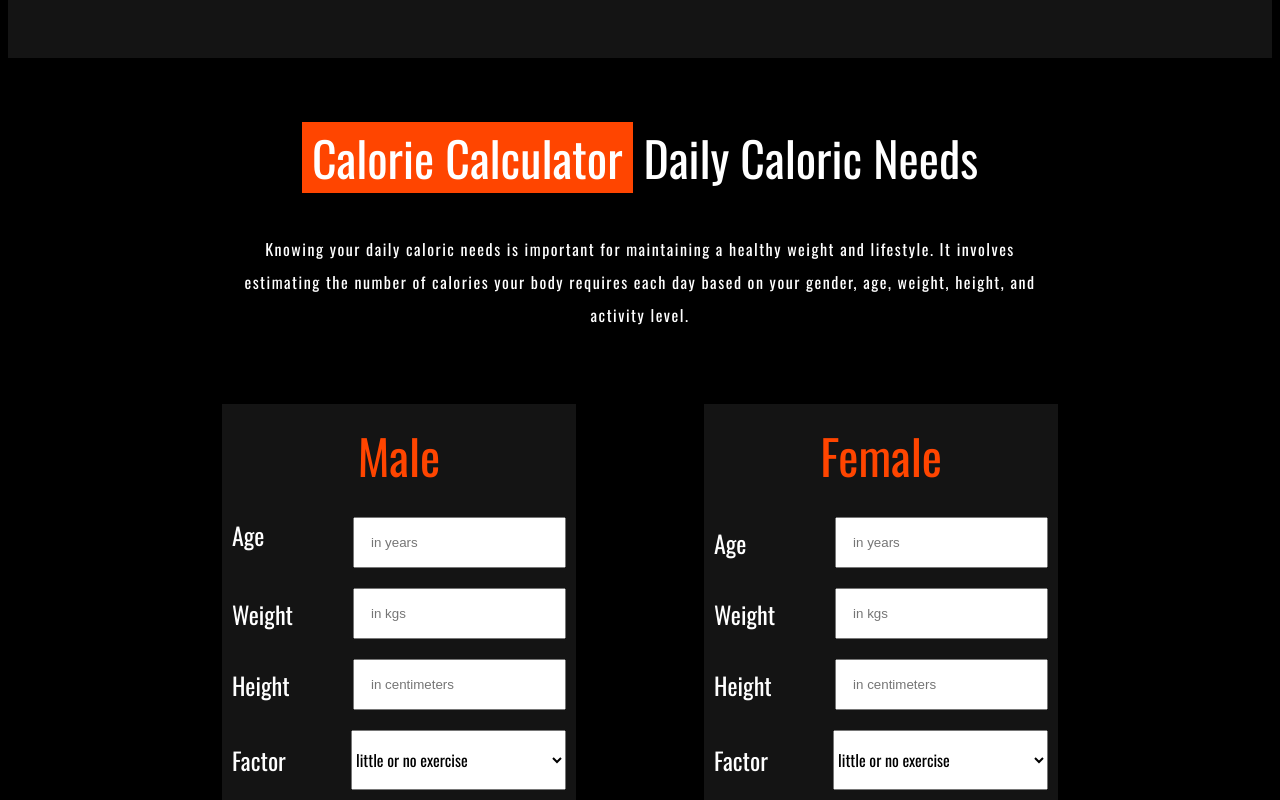
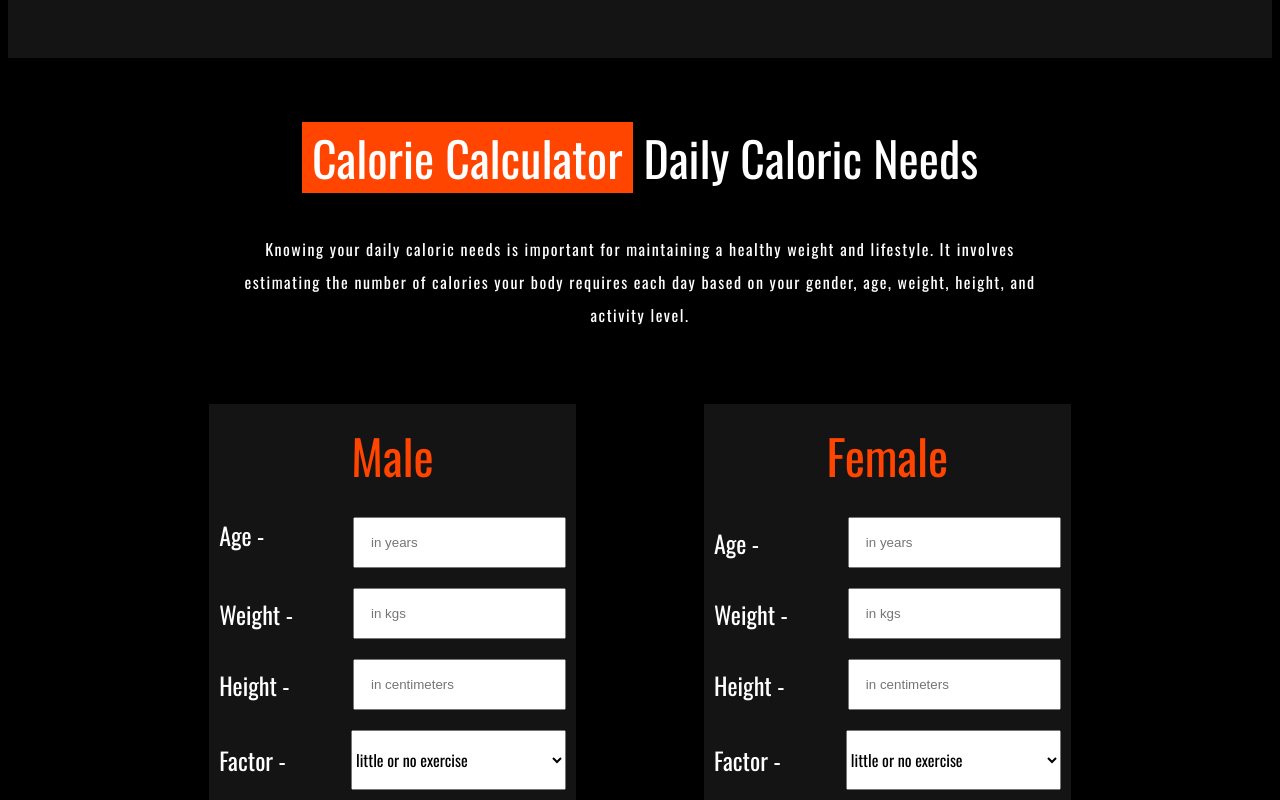
Before and after one commit to ankitsingh2105/GYM-website, a React (Vite) app: page / in a window 1280 px wide. Shown: the part 2000-2800 px from the top of the page. Built offline with nearby package versions, Linux system fonts and the light colour scheme.

Commit message:
first commit

```diff
--- a/src/Components/Calculator/Calculator.jsx
+++ b/src/Components/Calculator/Calculator.jsx
@@ -74,24 +74,24 @@ export default function Calculator() {
                         <div className="Calc_card align2">
                             <div className="text12">Male</div>
                             <div className="Calc_section">
-                                <div className="age">Age </div>
+                                <div className="age">Age - </div>
                                 <input ref={age1} type="text" placeholder="in years" className='height_input' />
                             </div>
                             <div className="Calc_section align">
                                 <div className="weight">
-                                    Weight
+                                    Weight -
                                 </div>
                                 <input ref={weight1} type="text" placeholder="in kgs" className='height_input' />
                             </div>
                             <div className="Calc_section align">
                                 <div className="height">
-                                    Height
+                                    Height -
                                 </div>
                                 <input ref={height1} type="text" placeholder="in centimeters" className='height_input' />
                             </div>
                             <div className="Calc_section align">
                                 <div className="height">
-                                    Factor
+                                    Factor -
                                 </div>
                                 <select ref={value1} name="cars" id="cars">
                                     <option value="volvo">little or no exercise</option>
@@ -108,24 +108,24 @@ export default function Calculator() {
                         <div className="Calc_card align2">
                             <div className="text12">Female</div>
                             <div className="Calc_section align">
-                                <div className="age">Age </div>
+                                <div className="age">Age - </div>
                                 <input ref={age2} type="text" placeholder="in years" className='height_input' />
                             </div>
                             <div className="Calc_section align">
                                 <div className="weight">
-                                    Weight
+                                    Weight -
                                 </div>
                                 <input ref={weight2} type="text" placeholder="in kgs" className='height_input' />
                             </div>
                             <div className="Calc_section align">
                                 <div className="height">
-                                    Height
+                                    Height -
                                 </div>
                                 <input ref={height2} type="text" placeholder="in centimeters" className='height_input' />
                             </div>
                             <div className="Calc_section align">
                                 <div className="height">
-                                    Factor
+                                    Factor -
                                 </div>
                                 <select ref={value2} name="cars" id="cars">
                                     <option value="volvo">little or no exercise</option>
--- a/src/Components/Navbar/Navbar.css
+++ b/src/Components/Navbar/Navbar.css
@@ -83,6 +83,7 @@ body {
     background-color: var(--main-color);
     border-radius: 100px;
     padding: 7px 13px;
+    border: 1px solid white;
 }
 
 @media screen and (max-width: 651px) {
```
